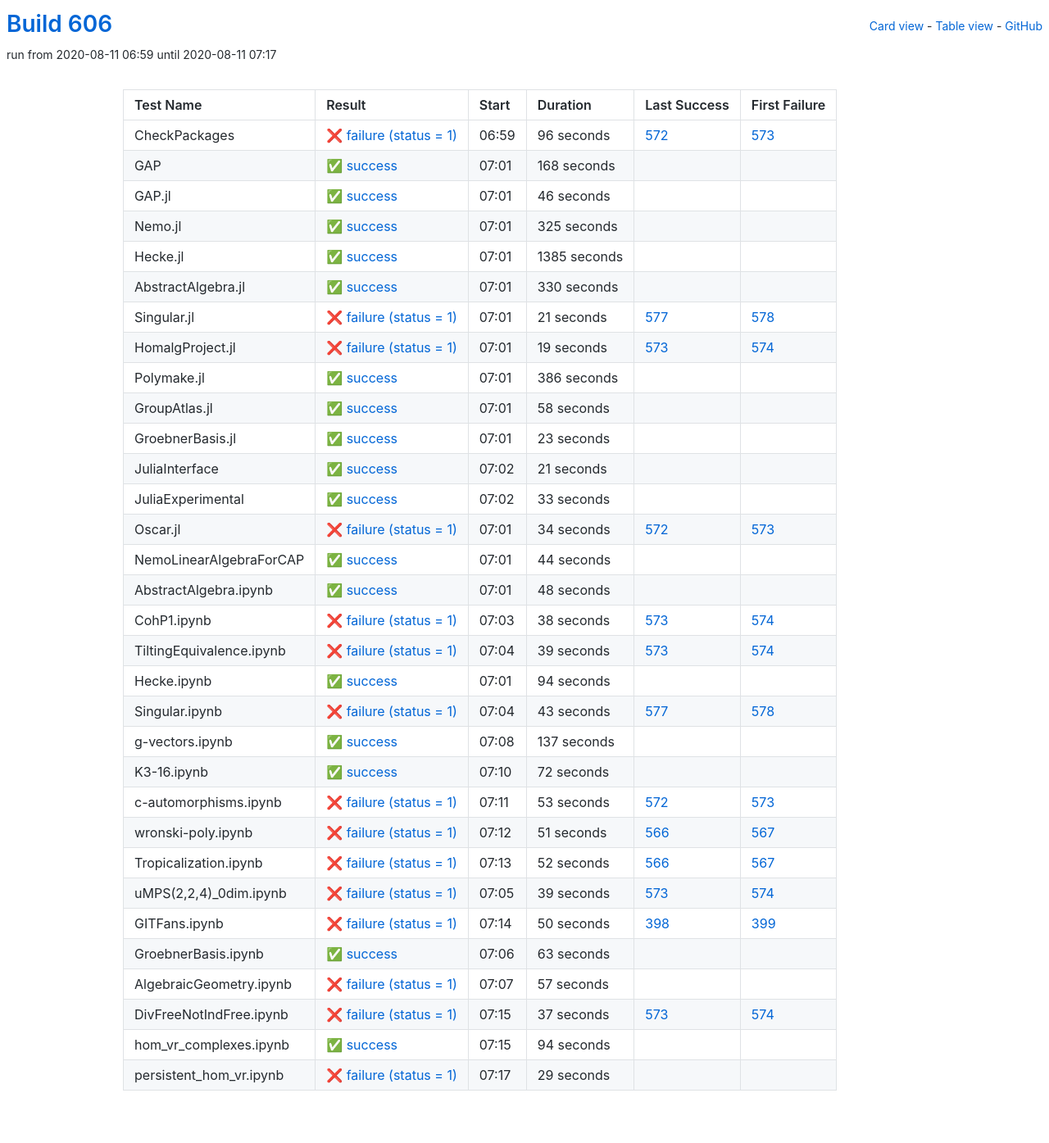
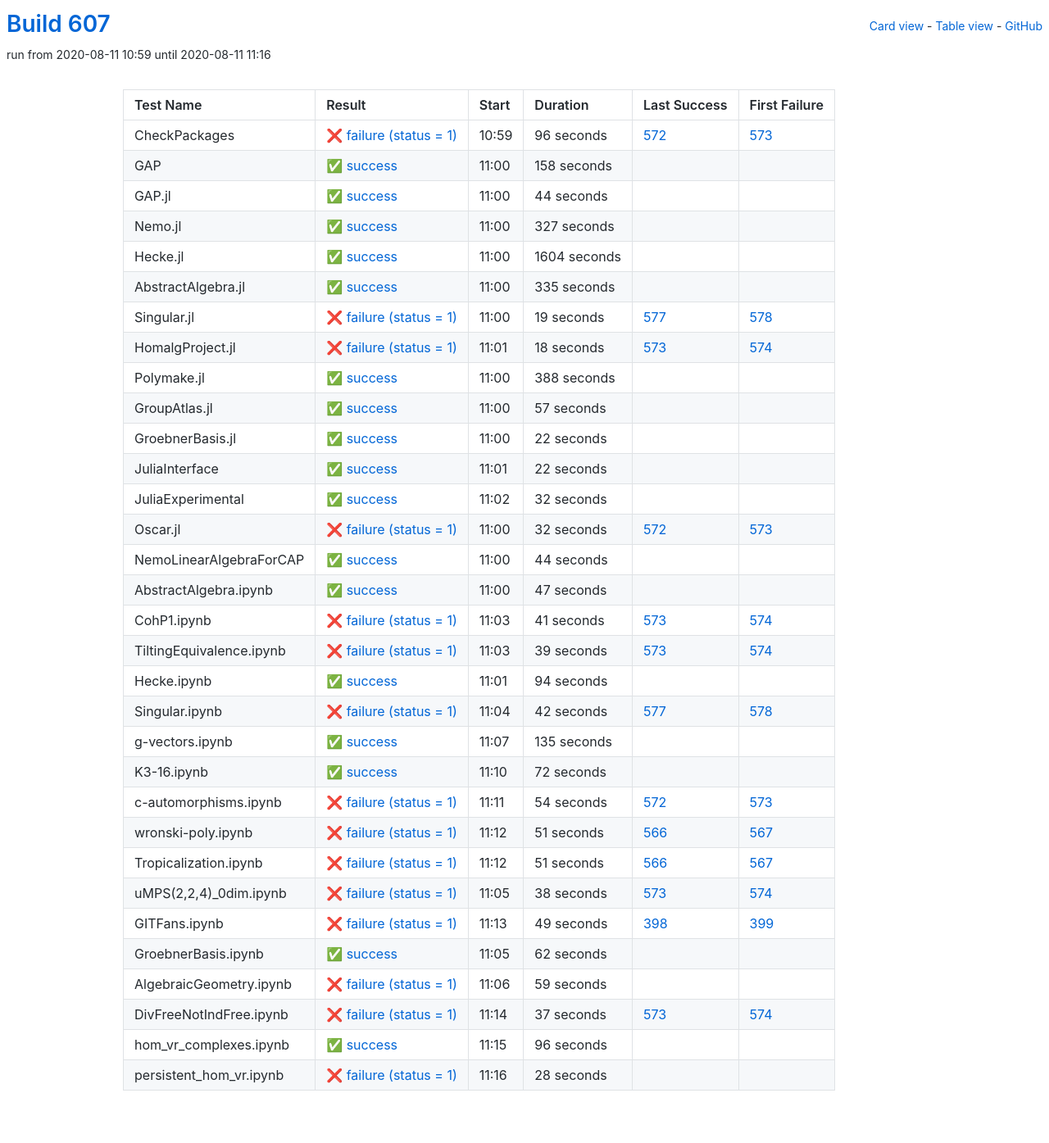
Before and after one commit to oscar-system/oscar-ci-status-stable, a Jekyll site: the page built from table.html, in a window 1280 px wide. Shown: the whole page at 82% size. Built offline with Jekyll 4.4.1, drawn with Linux system fonts in a browser that asks for light colours.

Commit message:
Build #607

```diff
--- a/_data/ci.yml
+++ b/_data/ci.yml
@@ -1,6 +1,6 @@
 ---
-build: 606
-build_url: https://oscarci.mathematik.uni-kl.de/job/oscar-stable/606/
+build: 607
+build_url: https://oscarci.mathematik.uni-kl.de/job/oscar-stable/607/
 job: oscar-stable
 organization: oscar-system
 repo: oscar-ci-status-stable
@@ -8,8 +8,8 @@ repourl: https://github.com/oscar-system/oscar-ci-status-stable
 tests:
 - name: CheckPackages
   id: checkpackages
-  log: https://oscarci.mathematik.uni-kl.de/job/oscar-stable/606/artifact/logs/build-606/CheckPackages.log
-  start: 2020-08-11 06:59
+  log: https://oscarci.mathematik.uni-kl.de/job/oscar-stable/607/artifact/logs/build-607/CheckPackages.log
+  start: 2020-08-11 10:59
   success: false
   exitcode: 1
   status: failure
@@ -20,164 +20,164 @@ tests:
   first_failure_url: https://oscarci.mathematik.uni-kl.de/job/oscar-stable/573/
 - name: GAP
   id: gap
-  log: https://oscarci.mathematik.uni-kl.de/job/oscar-stable/606/artifact/logs/build-606/GAP.log
-  start: 2020-08-11 07:01
+  log: https://oscarci.mathematik.uni-kl.de/job/oscar-stable/607/artifact/logs/build-607/GAP.log
+  start: 2020-08-11 11:00
   success: true
   exitcode: 0
   status: success
-  duration: 168
+  duration: 158
   last_success: false
   last_success_url:
   first_failure: false
   first_failure_url:
 - name: GAP.jl
   id: gap-jl
-  log: https://oscarci.mathematik.uni-kl.de/job/oscar-stable/606/artifact/logs/build-606/GAP.jl.log
-  start: 2020-08-11 07:01
+  log: https://oscarci.mathematik.uni-kl.de/job/oscar-stable/607/artifact/logs/build-607/GAP.jl.log
+  start: 2020-08-11 11:00
   success: true
   exitcode: 0
   status: success
-  duration: 46
+  duration: 44
   last_success: false
   last_success_url:
   first_failure: false
   first_failure_url:
 - name: Nemo.jl
   id: nemo-jl
-  log: https://oscarci.mathematik.uni-kl.de/job/oscar-stable/606/artifact/logs/build-606/Nemo.jl.log
-  start: 2020-08-11 07:01
+  log: https://oscarci.mathematik.uni-kl.de/job/oscar-stable/607/artifact/logs/build-607/Nemo.jl.log
+  start: 2020-08-11 11:00
   success: true
   exitcode: 0
   status: success
-  duration: 325
+  duration: 327
   last_success: false
   last_success_url:
   first_failure: false
   first_failure_url:
 - name: Hecke.jl
   id: hecke-jl
-  log: https://oscarci.mathematik.uni-kl.de/job/oscar-stable/606/artifact/logs/build-606/Hecke.jl.log
-  start: 2020-08-11 07:01
+  log: https://oscarci.mathematik.uni-kl.de/job/oscar-stable/607/artifact/logs/build-607/Hecke.jl.log
+  start: 2020-08-11 11:00
   success: true
   exitcode: 0
   status: success
-  duration: 1385
+  duration: 1604
   last_success: false
   last_success_url:
   first_failure: false
   first_failure_url:
 - name: AbstractAlgebra.jl
   id: abstractalgebra-jl
-  log: https://oscarci.mathematik.uni-kl.de/job/oscar-stable/606/artifact/logs/build-606/AbstractAlgebra.jl.log
-  start: 2020-08-11 07:01
+  log: https://oscarci.mathematik.uni-kl.de/job/oscar-stable/607/artifact/logs/build-607/AbstractAlgebra.jl.log
+  start: 2020-08-11 11:00
   success: true
   exitcode: 0
   status: success
-  duration: 330
+  duration: 335
   last_success: false
   last_success_url:
   first_failure: false
   first_failure_url:
 - name: Singular.jl
   id: singular-jl
-  log: https://oscarci.mathematik.uni-kl.de/job/oscar-stable/606/artifact/logs/build-606/Singular.jl.log
-  start: 2020-08-11 07:01
+  log: https://oscarci.mathematik.uni-kl.de/job/oscar-stable/607/artifact/logs/build-607/Singular.jl.log
+  start: 2020-08-11 11:00
   success: false
   exitcode: 1
   status: failure
-  duration: 21
+  duration: 19
   last_success: 577
   last_success_url: https://oscarci.mathematik.uni-kl.de/job/oscar-stable/577/
   first_failure: 578
   first_failure_url: https://oscarci.mathematik.uni-kl.de/job/oscar-stable/578/
 - name: HomalgProject.jl
   id: homalgproject-jl
-  log: https://oscarci.mathematik.uni-kl.de/job/oscar-stable/606/artifact/logs/build-606/HomalgProject.jl.log
-  start: 2020-08-11 07:01
+  log: https://oscarci.mathematik.uni-kl.de/job/oscar-stable/607/artifact/logs/build-607/HomalgProject.jl.log
+  start: 2020-08-11 11:01
   success: false
   exitcode: 1
   status: failure
-  duration: 19
+  duration: 18
   last_success: 573
   last_success_url: https://oscarci.mathematik.uni-kl.de/job/oscar-stable/573/
   first_failure: 574
   first_failure_url: https://oscarci.mathematik.uni-kl.de/job/oscar-stable/574/
 - name: Polymake.jl
   id: polymake-jl
-  log: https://oscarci.mathematik.uni-kl.de/job/oscar-stable/606/artifact/logs/build-606/Polymake.jl.log
-  start: 2020-08-11 07:01
+  log: https://oscarci.mathematik.uni-kl.de/job/oscar-stable/607/artifact/logs/build-607/Polymake.jl.log
+  start: 2020-08-11 11:00
   success: true
   exitcode: 0
   status: success
-  duration: 386
+  duration: 388
   last_success: false
   last_success_url:
   first_failure: false
   first_failure_url:
 - name: GroupAtlas.jl
   id: groupatlas-jl
-  log: https://oscarci.mathematik.uni-kl.de/job/oscar-stable/606/artifact/logs/build-606/GroupAtlas.jl.log
-  start: 2020-08-11 07:01
+  log: https://oscarci.mathematik.uni-kl.de/job/oscar-stable/607/artifact/logs/build-607/GroupAtlas.jl.log
+  start: 2020-08-11 11:00
   success: true
   exitcode: 0
   status: success
-  duration: 58
+  duration: 57
   last_success: false
   last_success_url:
   first_failure: false
   first_failure_url:
 - name: GroebnerBasis.jl
   id: groebnerbasis-jl
-  log: https://oscarci.mathematik.uni-kl.de/job/oscar-stable/606/artifact/logs/build-606/GroebnerBasis.jl.log
-  start: 2020-08-11 07:01
+  log: https://oscarci.mathematik.uni-kl.de/job/oscar-stable/607/artifact/logs/build-607/GroebnerBasis.jl.log
+  start: 2020-08-11 11:00
   success: true
   exitcode: 0
   status: success
-  duration: 23
+  duration: 22
   last_success: false
   last_success_url:
   first_failure: false
   first_failure_url:
 - name: JuliaInterface
   id: juliainterface
-  log: https://oscarci.mathematik.uni-kl.de/job/oscar-stable/606/artifact/logs/build-606/JuliaInterface.log
-  start: 2020-08-11 07:02
+  log: https://oscarci.mathematik.uni-kl.de/job/oscar-stable/607/artifact/logs/build-607/JuliaInterface.log
+  start: 2020-08-11 11:01
   success: true
   exitcode: 0
   status: success
-  duration: 21
+  duration: 22
   last_success: false
   last_success_url:
   first_failure: false
   first_failure_url:
 - name: JuliaExperimental
   id: juliaexperimental
-  log: https://oscarci.mathematik.uni-kl.de/job/oscar-stable/606/artifact/logs/build-606/JuliaExperimental.log
-  start: 2020-08-11 07:02
+  log: https://oscarci.mathematik.uni-kl.de/job/oscar-stable/607/artifact/logs/build-607/JuliaExperimental.log
+  start: 2020-08-11 11:02
   success: true
   exitcode: 0
   status: success
-  duration: 33
+  duration: 32
   last_success: false
   last_success_url:
   first_failure: false
   first_failure_url:
 - name: Oscar.jl
   id: oscar-jl
-  log: https://oscarci.mathematik.uni-kl.de/job/oscar-stable/606/artifact/logs/build-606/Oscar.jl.log
-  start: 2020-08-11 07:01
+  log: https://oscarci.mathematik.uni-kl.de/job/oscar-stable/607/artifact/logs/build-607/Oscar.jl.log
+  start: 2020-08-11 11:00
   success: false
   exitcode: 1
   status: failure
-  duration: 34
+  duration: 32
   last_success: 572
   last_success_url: https://oscarci.mathematik.uni-kl.de/job/oscar-stable/572/
   first_failure: 573
   first_failure_url: https://oscarci.mathematik.uni-kl.de/job/oscar-stable/573/
 - name: NemoLinearAlgebraForCAP
   id: nemolinearalgebraforcap
-  log: https://oscarci.mathematik.uni-kl.de/job/oscar-stable/606/artifact/logs/build-606/NemoLinearAlgebraForCAP.log
-  start: 2020-08-11 07:01
+  log: https://oscarci.mathematik.uni-kl.de/job/oscar-stable/607/artifact/logs/build-607/NemoLinearAlgebraForCAP.log
+  start: 2020-08-11 11:00
   success: true
   exitcode: 0
   status: success
@@ -188,32 +188,32 @@ tests:
   first_failure_url:
 - name: AbstractAlgebra.ipynb
   id: abstractalgebra-ipynb
-  log: https://oscarci.mathematik.uni-kl.de/job/oscar-stable/606/artifact/logs/build-606/AbstractAlgebra.ipynb.log
-  start: 2020-08-11 07:01
+  log: https://oscarci.mathematik.uni-kl.de/job/oscar-stable/607/artifact/logs/build-607/AbstractAlgebra.ipynb.log
+  start: 2020-08-11 11:00
   success: true
   exitcode: 0
   status: success
-  duration: 48
+  duration: 47
   last_success: false
   last_success_url:
   first_failure: false
   first_failure_url:
 - name: CohP1.ipynb
   id: cohp1-ipynb
-  log: https://oscarci.mathematik.uni-kl.de/job/oscar-stable/606/artifact/logs/build-606/CohP1.ipynb.log
-  start: 2020-08-11 07:03
+  log: https://oscarci.mathematik.uni-kl.de/job/oscar-stable/607/artifact/logs/build-607/CohP1.ipynb.log
+  start: 2020-08-11 11:03
   success: false
   exitcode: 1
   status: failure
-  duration: 38
+  duration: 41
   last_success: 573
   last_success_url: https://oscarci.mathematik.uni-kl.de/job/oscar-stable/573/
   first_failure: 574
   first_failure_url: https://oscarci.mathematik.uni-kl.de/job/oscar-stable/574/
 - name: TiltingEquivalence.ipynb
   id: tiltingequivalence-ipynb
-  log: https://oscarci.mathematik.uni-kl.de/job/oscar-stable/606/artifact/logs/build-606/TiltingEquivalence.ipynb.log
-  start: 2020-08-11 07:04
+  log: https://oscarci.mathematik.uni-kl.de/job/oscar-stable/607/artifact/logs/build-607/TiltingEquivalence.ipynb.log
+  start: 2020-08-11 11:03
   success: false
   exitcode: 1
   status: failure
@@ -224,8 +224,8 @@ tests:
   first_failure_url: https://oscarci.mathematik.uni-kl.de/job/oscar-stable/574/
 - name: Hecke.ipynb
   id: hecke-ipynb
-  log: https://oscarci.mathematik.uni-kl.de/job/oscar-stable/606/artifact/logs/build-606/Hecke.ipynb.log
-  start: 2020-08-11 07:01
+  log: https://oscarci.mathematik.uni-kl.de/job/oscar-stable/607/artifact/logs/build-607/Hecke.ipynb.log
+  start: 2020-08-11 11:01
   success: true
   exitcode: 0
   status: success
@@ -236,32 +236,32 @@ tests:
   first_failure_url:
 - name: Singular.ipynb
   id: singular-ipynb
-  log: https://oscarci.mathematik.uni-kl.de/job/oscar-stable/606/artifact/logs/build-606/Singular.ipynb.log
-  start: 2020-08-11 07:04
+  log: https://oscarci.mathematik.uni-kl.de/job/oscar-stable/607/artifact/logs/build-607/Singular.ipynb.log
+  start: 2020-08-11 11:04
   success: false
   exitcode: 1
   status: failure
-  duration: 43
+  duration: 42
   last_success: 577
   last_success_url: https://oscarci.mathematik.uni-kl.de/job/oscar-stable/577/
   first_failure: 578
   first_failure_url: https://oscarci.mathematik.uni-kl.de/job/oscar-stable/578/
 - name: g-vectors.ipynb
   id: g-vectors-ipynb
-  log: https://oscarci.mathematik.uni-kl.de/job/oscar-stable/606/artifact/logs/build-606/g-vectors.ipynb.log
-  start: 2020-08-11 07:08
+  log: https://oscarci.mathematik.uni-kl.de/job/oscar-stable/607/artifact/logs/build-607/g-vectors.ipynb.log
+  start: 2020-08-11 11:07
   success: true
   exitcode: 0
   status: success
-  duration: 137
+  duration: 135
   last_success: false
   last_success_url:
   first_failure: false
   first_failure_url:
 - name: K3-16.ipynb
   id: k3-16-ipynb
-  log: https://oscarci.mathematik.uni-kl.de/job/oscar-stable/606/artifact/logs/build-606/K3-16.ipynb.log
-  start: 2020-08-11 07:10
+  log: https://oscarci.mathematik.uni-kl.de/job/oscar-stable/607/artifact/logs/build-607/K3-16.ipynb.log
+  start: 2020-08-11 11:10
   success: true
   exitcode: 0
   status: success
@@ -272,20 +272,20 @@ tests:
   first_failure_url:
 - name: c-automorphisms.ipynb
   id: c-automorphisms-ipynb
-  log: https://oscarci.mathematik.uni-kl.de/job/oscar-stable/606/artifact/logs/build-606/c-automorphisms.ipynb.log
-  start: 2020-08-11 07:11
+  log: https://oscarci.mathematik.uni-kl.de/job/oscar-stable/607/artifact/logs/build-607/c-automorphisms.ipynb.log
+  start: 2020-08-11 11:11
   success: false
   exitcode: 1
   status: failure
-  duration: 53
+  duration: 54
   last_success: 572
   last_success_url: https://oscarci.mathematik.uni-kl.de/job/oscar-stable/572/
   first_failure: 573
   first_failure_url: https://oscarci.mathematik.uni-kl.de/job/oscar-stable/573/
 - name: wronski-poly.ipynb
   id: wronski-poly-ipynb
-  log: https://oscarci.mathematik.uni-kl.de/job/oscar-stable/606/artifact/logs/build-606/wronski-poly.ipynb.log
-  start: 2020-08-11 07:12
+  log: https://oscarci.mathematik.uni-kl.de/job/oscar-stable/607/artifact/logs/build-607/wronski-poly.ipynb.log
+  start: 2020-08-11 11:12
   success: false
   exitcode: 1
   status: failure
@@ -296,68 +296,68 @@ tests:
   first_failure_url: https://oscarci.mathematik.uni-kl.de/job/oscar-stable/567/
 - name: Tropicalization.ipynb
   id: tropicalization-ipynb
-  log: https://oscarci.mathematik.uni-kl.de/job/oscar-stable/606/artifact/logs/build-606/Tropicalization.ipynb.log
-  start: 2020-08-11 07:13
+  log: https://oscarci.mathematik.uni-kl.de/job/oscar-stable/607/artifact/logs/build-607/Tropicalization.ipynb.log
+  start: 2020-08-11 11:12
   success: false
   exitcode: 1
   status: failure
-  duration: 52
+  duration: 51
   last_success: 566
   last_success_url: https://oscarci.mathematik.uni-kl.de/job/oscar-stable/566/
   first_failure: 567
   first_failure_url: https://oscarci.mathematik.uni-kl.de/job/oscar-stable/567/
 - name: uMPS(2,2,4)_0dim.ipynb
   id: umps-2-2-4-0dim-ipynb
-  log: https://oscarci.mathematik.uni-kl.de/job/oscar-stable/606/artifact/logs/build-606/uMPS-2-2-4-_0dim.ipynb.log
-  start: 2020-08-11 07:05
+  log: https://oscarci.mathematik.uni-kl.de/job/oscar-stable/607/artifact/logs/build-607/uMPS-2-2-4-_0dim.ipynb.log
+  start: 2020-08-11 11:05
   success: false
   exitcode: 1
   status: failure
-  duration: 39
+  duration: 38
   last_success: 573
   last_success_url: https://oscarci.mathematik.uni-kl.de/job/oscar-stable/573/
   first_failure: 574
   first_failure_url: https://oscarci.mathematik.uni-kl.de/job/oscar-stable/574/
 - name: GITFans.ipynb
   id: gitfans-ipynb
-  log: https://oscarci.mathematik.uni-kl.de/job/oscar-stable/606/artifact/logs/build-606/GITFans.ipynb.log
-  start: 2020-08-11 07:14
+  log: https://oscarci.mathematik.uni-kl.de/job/oscar-stable/607/artifact/logs/build-607/GITFans.ipynb.log
+  start: 2020-08-11 11:13
   success: false
   exitcode: 1
   status: failure
-  duration: 50
+  duration: 49
   last_success: 398
   last_success_url: https://oscarci.mathematik.uni-kl.de/job/oscar-stable/398/
   first_failure: 399
   first_failure_url: https://oscarci.mathematik.uni-kl.de/job/oscar-stable/399/
 - name: GroebnerBasis.ipynb
   id: groebnerbasis-ipynb
-  log: https://oscarci.mathematik.uni-kl.de/job/oscar-stable/606/artifact/logs/build-606/GroebnerBasis.ipynb.log
-  start: 2020-08-11 07:06
+  log: https://oscarci.mathematik.uni-kl.de/job/oscar-stable/607/artifact/logs/build-607/GroebnerBasis.ipynb.log
+  start: 2020-08-11 11:05
   success: true
   exitcode: 0
   status: success
-  duration: 63
+  duration: 62
   last_success: false
   last_success_url:
   first_failure: false
   first_failure_url:
 - name: AlgebraicGeometry.ipynb
   id: algebraicgeometry-ipynb
-  log: https://oscarci.mathematik.uni-kl.de/job/oscar-stable/606/artifact/logs/build-606/AlgebraicGeometry.ipynb.log
-  start: 2020-08-11 07:07
+  log: https://oscarci.mathematik.uni-kl.de/job/oscar-stable/607/artifact/logs/build-607/AlgebraicGeometry.ipynb.log
+  start: 2020-08-11 11:06
   success: false
   exitcode: 1
   status: failure
-  duration: 57
+  duration: 59
   last_success: false
   last_success_url:
   first_failure: false
   first_failure_url:
 - name: DivFreeNotIndFree.ipynb
   id: divfreenotindfree-ipynb
-  log: https://oscarci.mathematik.uni-kl.de/job/oscar-stable/606/artifact/logs/build-606/DivFreeNotIndFree.ipynb.log
-  start: 2020-08-11 07:15
+  log: https://oscarci.mathematik.uni-kl.de/job/oscar-stable/607/artifact/logs/build-607/DivFreeNotIndFree.ipynb.log
+  start: 2020-08-11 11:14
   success: false
   exitcode: 1
   status: failure
@@ -368,24 +368,24 @@ tests:
   first_failure_url: https://oscarci.mathematik.uni-kl.de/job/oscar-stable/574/
 - name: hom_vr_complexes.ipynb
   id: hom-vr-complexes-ipynb
-  log: https://oscarci.mathematik.uni-kl.de/job/oscar-stable/606/artifact/logs/build-606/hom_vr_complexes.ipynb.log
-  start: 2020-08-11 07:15
+  log: https://oscarci.mathematik.uni-kl.de/job/oscar-stable/607/artifact/logs/build-607/hom_vr_complexes.ipynb.log
+  start: 2020-08-11 11:15
   success: true
   exitcode: 0
   status: success
-  duration: 94
+  duration: 96
   last_success: false
   last_success_url:
   first_failure: false
   first_failure_url:
 - name: persistent_hom_vr.ipynb
   id: persistent-hom-vr-ipynb
-  log: https://oscarci.mathematik.uni-kl.de/job/oscar-stable/606/artifact/logs/build-606/persistent_hom_vr.ipynb.log
-  start: 2020-08-11 07:17
+  log: https://oscarci.mathematik.uni-kl.de/job/oscar-stable/607/artifact/logs/build-607/persistent_hom_vr.ipynb.log
+  start: 2020-08-11 11:16
   success: false
   exitcode: 1
   status: failure
-  duration: 29
+  duration: 28
   last_success: false
   last_success_url:
   first_failure: false
```
Also changed, not shown: README.md.
